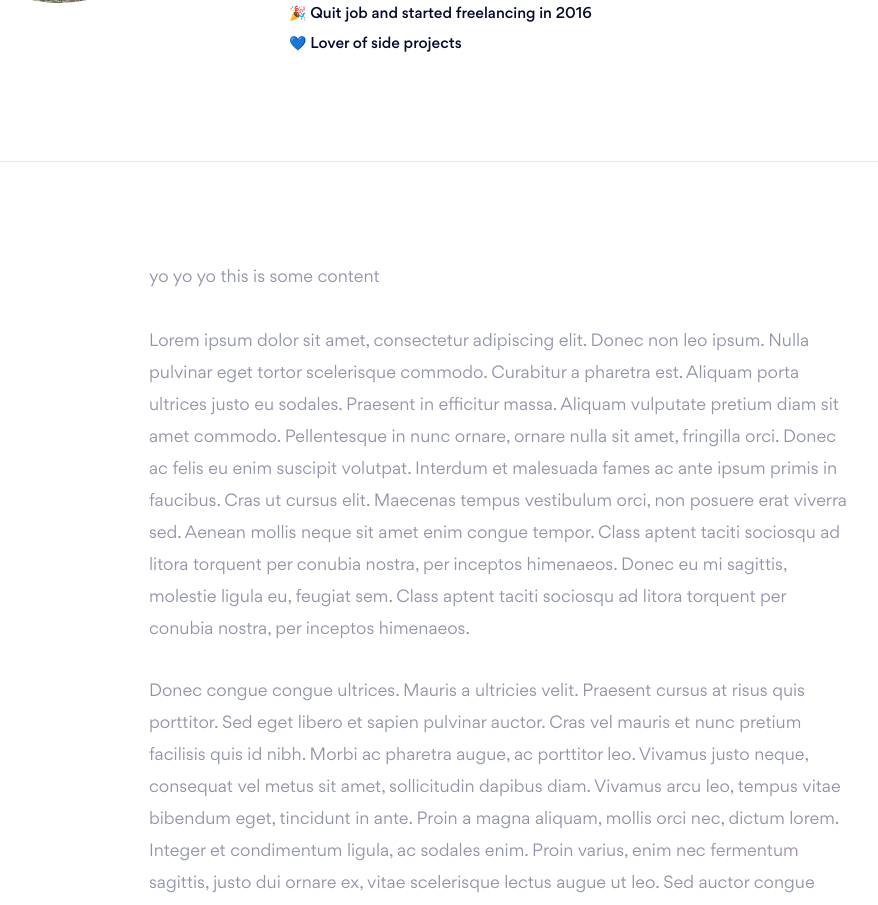
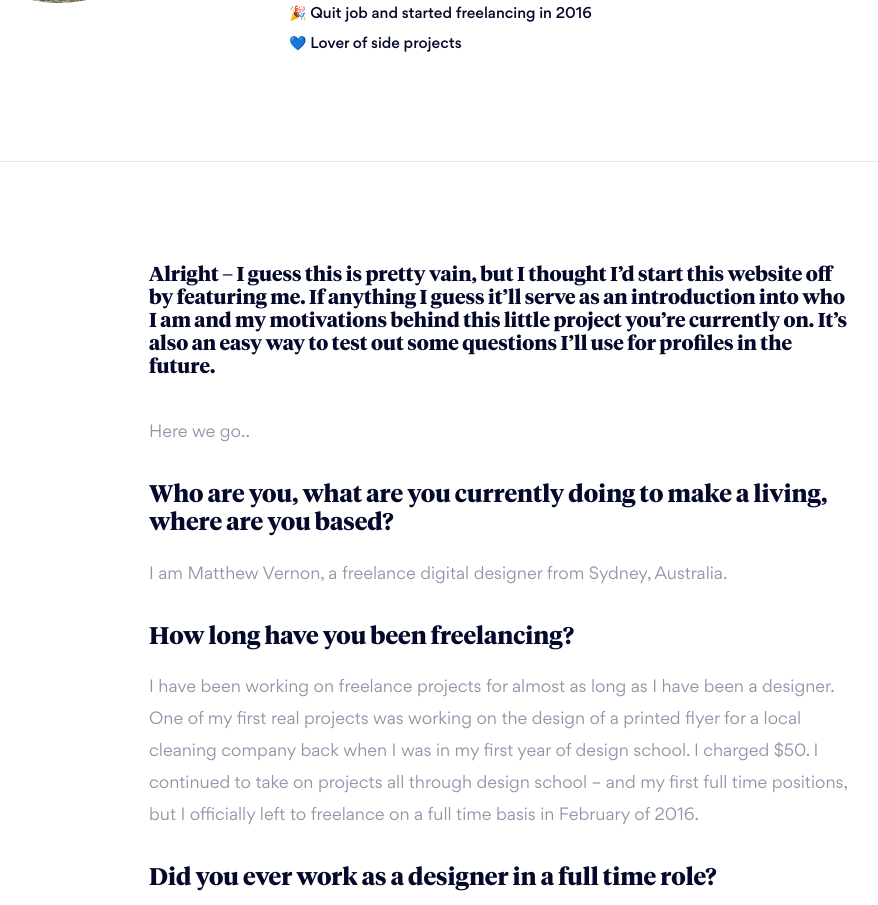
Before and after one commit to mattvernon/funemployed, a Jekyll site: the page built from _profiles/matthewvernon.markdown, in a window 1280 px wide and 1400 px high, scrolled down 500 px. Shown: the top 905 px of the window, without its empty margins (141-1019 px from the left). Built offline with Jekyll 4.4.1, drawn with Linux system fonts in a browser that asks for light colours; some of the changed text lies outside the part shown.

Commit message:
Updated Matthewvernon

```diff
--- a/_profiles/matthewvernon.markdown
+++ b/_profiles/matthewvernon.markdown
@@ -11,11 +11,63 @@ Achievements:
 - "\U0001F389 Quit job and started freelancing in 2016"
 - "\U0001F499 Lover of side projects"
 Profile Image: "/uploads/Melrose.jpg"
+Website: http://matthewvernon.co
+Twitter: http://twitter.com/alwysnvr
+Instagram: http://instagram.com/matthewvernon
 layout: profile
 ---
 
-yo yo yo this is some content\
-\
-Lorem ipsum dolor sit amet, consectetur adipiscing elit. Donec non leo ipsum. Nulla pulvinar eget tortor scelerisque commodo. Curabitur a pharetra est. Aliquam porta ultrices justo eu sodales. Praesent in efficitur massa. Aliquam vulputate pretium diam sit amet commodo. Pellentesque in nunc ornare, ornare nulla sit amet, fringilla orci. Donec ac felis eu enim suscipit volutpat. Interdum et malesuada fames ac ante ipsum primis in faucibus. Cras ut cursus elit. Maecenas tempus vestibulum orci, non posuere erat viverra sed. Aenean mollis neque sit amet enim congue tempor. Class aptent taciti sociosqu ad litora torquent per conubia nostra, per inceptos himenaeos. Donec eu mi sagittis, molestie ligula eu, feugiat sem. Class aptent taciti sociosqu ad litora torquent per conubia nostra, per inceptos himenaeos.
+# Alright – I guess this is pretty vain, but I thought I’d start this website off by featuring me. If anything I guess it’ll serve as an introduction into who I am and my motivations behind this little project you’re currently on. It’s also an easy way to test out some questions I’ll use for profiles in the future.
 
-Donec congue congue ultrices. Mauris a ultricies velit. Praesent cursus at risus quis porttitor. Sed eget libero et sapien pulvinar auctor. Cras vel mauris et nunc pretium facilisis quis id nibh. Morbi ac pharetra augue, ac porttitor leo. Vivamus justo neque, consequat vel metus sit amet, sollicitudin dapibus diam. Vivamus arcu leo, tempus vitae bibendum eget, tincidunt in ante. Proin a magna aliquam, mollis orci nec, dictum lorem. Integer et condimentum ligula, ac sodales enim. Proin varius, enim nec fermentum sagittis, justo dui ornare ex, vitae scelerisque lectus augue ut leo. Sed auctor congue posuere. Sed convallis felis sit amet vehicula euismod. Nam faucibus suscipit justo. Class aptent taciti sociosqu ad litora torquent per conubia nostra, per inceptos himenaeos. Nulla eget viverra mauris, a pulvinar risus.
+Here we go..
+
+### Who are you, what are you currently doing to make a living, where are you based?
+
+I am Matthew Vernon, a freelance digital designer from Sydney, Australia.
+
+
+### How long have you been freelancing?
+
+I have been working on freelance projects for almost as long as I have been a designer. One of my first real projects was working on the design of a printed flyer for a local cleaning company back when I was in my first year of design school. I charged $50. I continued to take on projects all through design school – and my first full time positions, but I officially left to freelance on a full time basis in February of 2016.
+
+
+### Did you ever work as a designer in a full time role?
+
+Yes, I had two full time positions – one at a tech startup and one at a digital agency. I always had ambitions to work for myself, freelance or start a company of sorts, but after graduation I still felt like there was a lot more for me to learn, and room for me to grow as a designer. Although I would’ve loved to freelance straight out of school like some lucky people, I just didn’t think I had the skills or know how to make it work. I figured getting some experience in some full time roles would be a great way for me to learn the ins and outs of the industry, and possibly receive some mentorship before jumping in to freelance.
+
+Funnily enough – this wasn’t the case, as I was thrown right into the deep end in both positions, with very little help or mentorship. I had to learn things out for myself through experience. This was actually great, because I felt like I progressed as a designer much quicker than other people. I went from fresh out of design school, into a somewhat ‘mid-weight’ role almost immediately.
+
+
+### What motivated you to make the jump into freelancing?
+
+From a very young age I have always wanted to have a sense of independence. I have always admired people who have been able to make a living from something they love and enjoy, and aimed to some day reach that point. It’s a bit left of field – but when I was a teenager I was very interested in punk, hardcore, skateboarding and all the other shit that comes along with being a ratchet kid from the suburbs. I looked up to people that went against the grain of society and I believe these subcultures have very much instilled a sense of ideals that is still present in me today. I may not be a pro skateboarder, or touring the world in a hardcore band – but I believe working for myself is a pretty good compromise.
+
+
+### Was it a conscious decision – or was it something you fell into?
+
+Yes and no. Yes – in that I had always planned to go freelance, but also no because the opportunity to actually quit full time work kind of just fell into my lap. I was working at an agency, and had been in talks with potentially working with the dudes at Made Together, another studio here in Sydney. I told them I was really keen to freelance one day, and they said they’d be open to facilitating that process for me by letting me work for them a few days a week. I had a holiday to Japan lined up, so I figured – fuck it. I’ll quit my job, head off to Japan, come back unemployed, work with these dudes for a few days a week and try to win some of my own clients on the side. If it didn’t work, I could always just find another job.
+
+Of course – things didn’t go as planned, Made Together were still in the process of securing some new clients when I returned, so they weren’t ready for me to start working yet. I didn’t have much money saved, so I had to find clients fast. This ended up working well, as it threw me in the deep end and I was forced to make it work.
+
+
+### Prior to leaving full time work, what steps did you put in place to prepare yourself for freelancing?
+
+I don’t think I put much preparation making the leap at all. I didn’t have a lot of money saved up, I didn’t have clients or projects lined up and I didn’t know a lot about running a legit freelance business.
+
+But now that I look back on it, it was definitely something that was years in the making. All the work I had been putting in prior to leaving – like my side projects, my website/portfolio, and my previous freelance experience really provided a nice foundation for me to launch into full-time freelance from.
+
+
+### How did you secure your first freelance client?
+
+A lot of my first projects weren’t actually independent projects with my own clients – they were temporary in-house roles at design studios and startups. For the first 6 or so months of freelancing, I would be jumping between studios and startups (and the agency I worked at full time) doing 2 days here, 3 days there.. charging each studio a day rate.
+
+The agency I worked at full time needed some help after I had quit, so I came back in as a freelance for a few days/week for a few weeks. The other roles I had found online ads for, or were found via word of mouth.
+
+It actually took a while for me to secure my first few real, independent clients. There were a few projects I got from random emails from people who had heard about me from friends, but another way I secured a lot of work was from Facebook Groups. I’m a member of a Facebook group that contains people from the Sydney startup community. It’s full of developers, engineers, growth hackers and people running their own startups – which means, there’s a lot of people that need to hire designers. Every couple of months I put up a post with portfolio and I’ll usually receive a few clients from it.
+
+
+### How do you charge clients?
+
+For agencies, startups and ongoing projects – I’ll charge a day rate. At the moment my day rate is somewhere between $400–$700/day. To calculate this, I doubled what I was earning full-time (to account for expenses, tax and super) and then whacked some more on top to account for periods where I am without work. I’ll charge clients less if they can guarantee work for an extended period of time, and I’ll also add on a “dickhead fee” for shit clients who I do not enjoy working with.
+
+For independent projects with a scope – I’ll provide a flat rate quote. I usually work this out by estimating how many days I’ll need to spend on it, and then multiplying that by my day rate to calculate how much I should charge.
```
